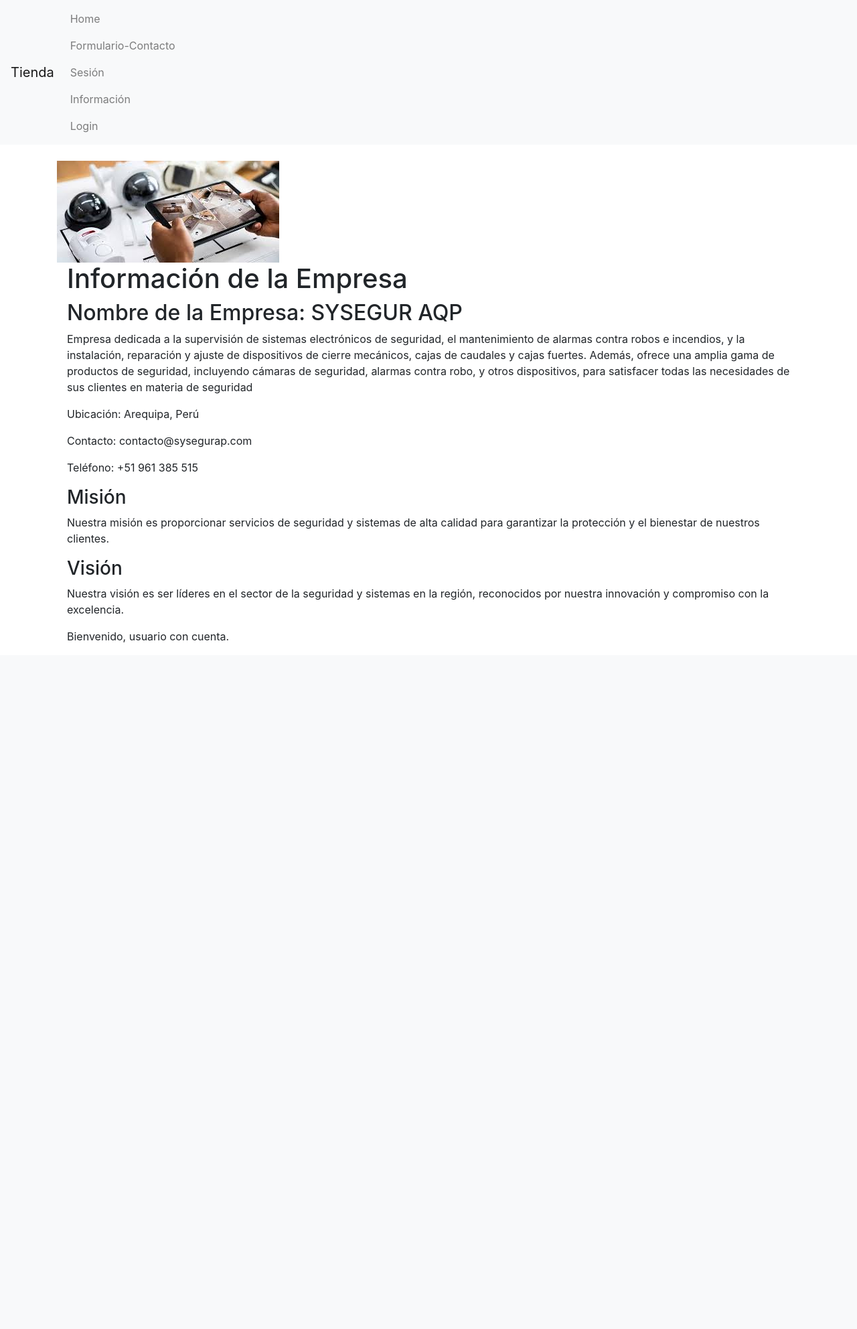
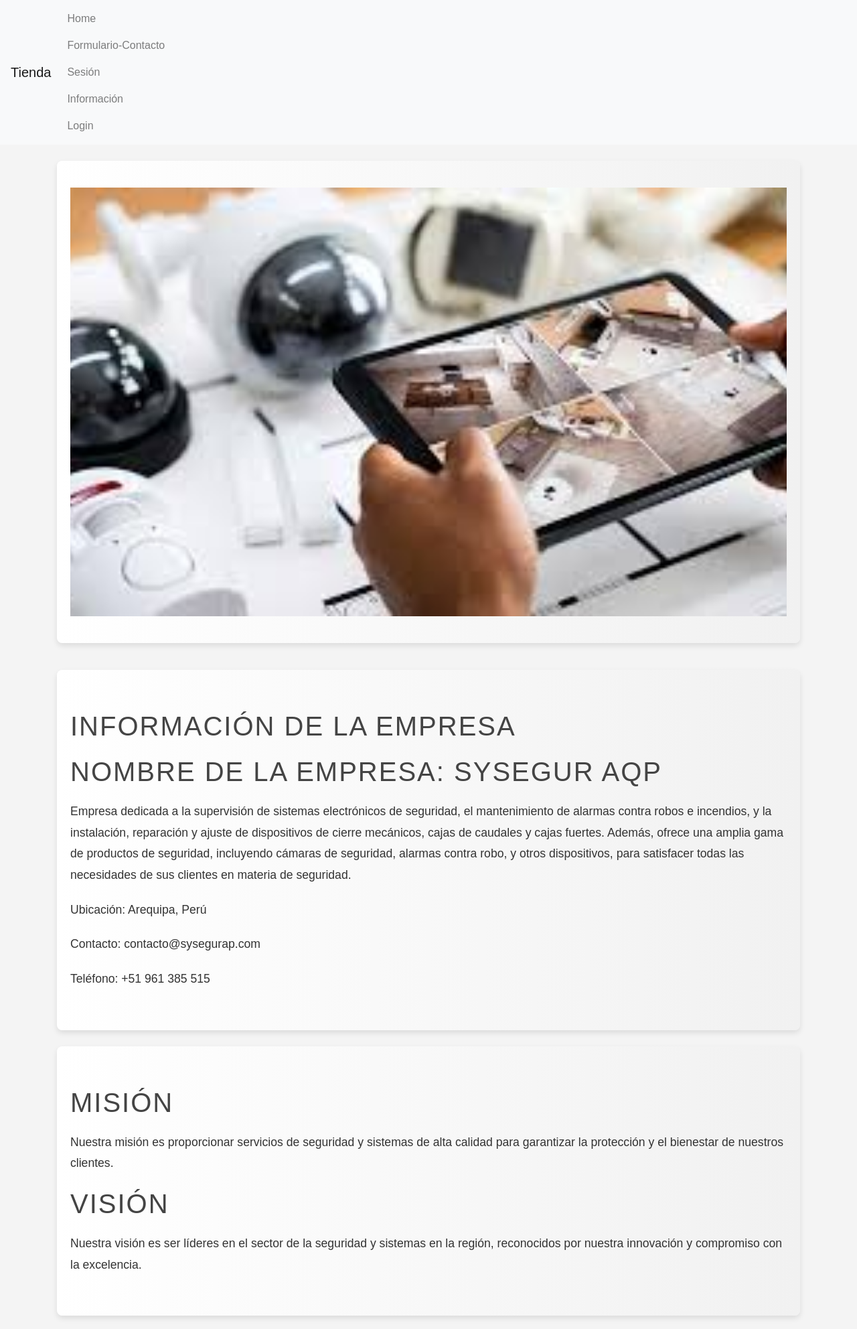
Before and after one commit to YeyderJHJL/PROJECT_IPS, a Django app: page /empresa/ in a window 1280 px wide. Shown: the whole page at 67% size. Before the commit the page ends 959 px from the top, so only its background shows below. Run offline with Django 5.2, Linux system fonts and the light colour scheme; some libraries are stand-ins or nearby versions.

Commit message:
cambios-icono,iamgen

```diff
--- a/project/tienda/templates/base.html
+++ b/project/tienda/templates/base.html
@@ -3,8 +3,12 @@
 <head>
     <meta charset="UTF-8">
     <meta name="viewport" content="width=device-width, initial-scale=1.0">
+    {% load static %}
     <title>{% block title %}Tienda{% endblock %}</title>
     <link rel="stylesheet" href="https://stackpath.bootstrapcdn.com/bootstrap/4.5.2/css/bootstrap.min.css">
+    <link rel="shortcut icon" href="{% static 'img/icono.jpg' %}">
+
+    {% block styles %}{% endblock %}
 </head>
 <body>
     <nav class="navbar navbar-expand-lg navbar-light bg-light">
@@ -20,14 +24,12 @@
                     <a class="nav-link" href="{% url 'contact_success' %}">Sesión</a>
                     <a class="nav-link" href="{% url 'empresa' %}">Información</a>
                     <a class="nav-link" href="{% url 'login' %}">Login</a>
-
                 </li>
             </ul>
         </div>
     </nav>
     <div class="container mt-4">
-        {% block content %}
-        {% endblock %}
+        {% block content %}{% endblock %}
     </div>
     <script src="https://code.jquery.com/jquery-3.5.1.slim.min.js"></script>
     <script src="https://cdn.jsdelivr.net/npm/@popperjs/core@2.5.4/dist/umd/popper.min.js"></script>
--- a/project/tienda/templates/empresa.html
+++ b/project/tienda/templates/empresa.html
@@ -2,45 +2,73 @@
 {% load static %}
 {% block title %}Empresa{% endblock %}
 
+{% block styles %}
+<style>
+    body {
+        font-family: 'Arial', sans-serif;
+        background-color: #f4f4f4;
+        color: #333;
+    }
+
+    #inicio img {
+        width: 100%;
+        height: 80vh;
+        object-fit: cover;
+    }
+
+    section {
+        padding: 40px 20px;
+        margin-bottom: 40px;
+        background: linear-gradient(to right, #fff, #f1f1f1);
+        box-shadow: 0 4px 8px rgba(0, 0, 0, 0.1);
+        border-radius: 8px;
+    }
+
+    h1, h2, h3 {
+        margin-top: 20px;
+        font-size: 2.5rem;
+        text-transform: uppercase;
+        letter-spacing: 2px;
+        color: #444;
+        margin-bottom: 20px;
+    }
+
+    p {
+        line-height: 1.8;
+        margin-bottom: 20px;
+        font-size: 1.1rem;
+    }
+
+    #company-info, #mission-vision, #welcome {
+        margin-bottom: 20px;
+    }
+</style>
+{% endblock %}
+
 {% block content %}
-<!DOCTYPE html>
-<html lang="es">
-<head>
-    <meta charset="UTF-8">
-    <meta name="viewport" content="width=device-width, initial-scale=1.0">
 <section id="inicio">
-        <img src="{% static 'img/bannerprincipal.jpg' %}" alt="Logo de la empresa">
-    <title>Información de la Empresa</title>
-</head>
-<body>
-    <div class="container">
-        <header>
+    <img src="{% static 'img/bannerprincipal.jpg' %}" alt="Logo de la empresa" class="img-fluid">
+</section>
+<section id="company-info" class="mt-4">
     <h1>Información de la Empresa</h1>
-        </header>
-        <main>
-            <section id="company-info">
-                <!-- Aquí se mostrará la información de la empresa -->
     <h2>Nombre de la Empresa: SYSEGUR AQP</h2>
-                <p>Empresa dedicada a la supervisión de sistemas electrónicos de seguridad, el mantenimiento de alarmas contra robos e incendios, y la instalación, reparación y ajuste de dispositivos de cierre mecánicos, cajas de caudales y cajas fuertes. Además, ofrece una amplia gama de productos de seguridad, incluyendo cámaras de seguridad, alarmas contra robo, y otros dispositivos, para satisfacer todas las necesidades de sus clientes en materia de seguridad </p>
+    <p>Empresa dedicada a la supervisión de sistemas electrónicos de seguridad, el mantenimiento de alarmas contra robos e incendios, y la instalación, reparación y ajuste de dispositivos de cierre mecánicos, cajas de caudales y cajas fuertes. Además, ofrece una amplia gama de productos de seguridad, incluyendo cámaras de seguridad, alarmas contra robo, y otros dispositivos, para satisfacer todas las necesidades de sus clientes en materia de seguridad.</p>
     <p>Ubicación: Arequipa, Perú</p>
     <p>Contacto: contacto@sysegurap.com</p>
     <p>Teléfono: +51 961 385 515</p>
+</section>
 
-                <!-- Misión de la empresa -->
+<section id="mission-vision" class="mt-4">
     <h3>Misión</h3>
     <p>Nuestra misión es proporcionar servicios de seguridad y sistemas de alta calidad para garantizar la protección y el bienestar de nuestros clientes.</p>
 
-                <!-- Visión de la empresa -->
     <h3>Visión</h3>
     <p>Nuestra visión es ser líderes en el sector de la seguridad y sistemas en la región, reconocidos por nuestra innovación y compromiso con la excelencia.</p>
+</section>
 
-                <!-- Información de bienvenida según el estado de autenticación -->
-                <?php if ($is_logged_in): ?>
+{% if is_logged_in %}
+<section id="welcome" class="mt-4">
     <p>Bienvenido, usuario con cuenta.</p>
-                <?php endif; ?>
 </section>
-        </main>
-    </div>
-</body>
-</html>
+{% endif %}
 {% endblock %}
```
Also changed, not shown: project/tienda/templates/index.html (+45 -21 lines), project/tienda/static/img/icono.jpg (added). Lines whose indentation alone changed are shown as unchanged.
